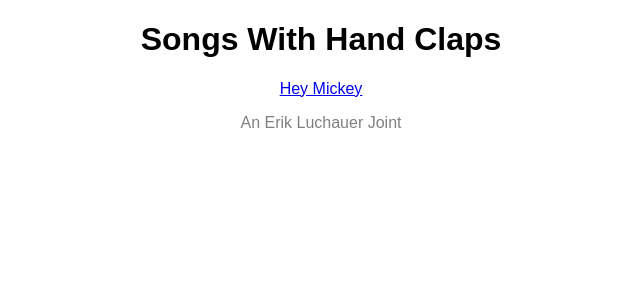
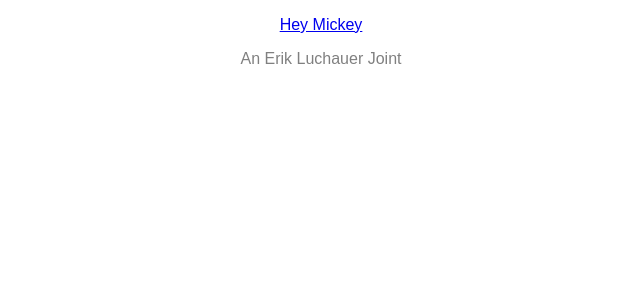
Before and after one commit to luchauer/songswithhandclaps, a Jekyll site: the page built from index.html, in a window 1280 px wide. Shown: the top 300 px of the page, without its empty margins (319-959 px from the left). Built offline with Jekyll 4.4.1, drawn with Linux system fonts in a browser that asks for light colours.

Commit message:
Update index.html

```diff
--- a/index.html
+++ b/index.html
@@ -3,7 +3,6 @@ layout: default
 title: Songs With Hand Claps
 ---
 
-<h1>Songs With Hand Claps</h1>
 {% for post in site.posts %}
 	<div class="swhc-index-post-wrap">
 		<p class="swhc-index-post-link-wrap"><a class="swhc-index-post-link" href="{{ post.url }}">{{ post.title }}</a></p>
```
